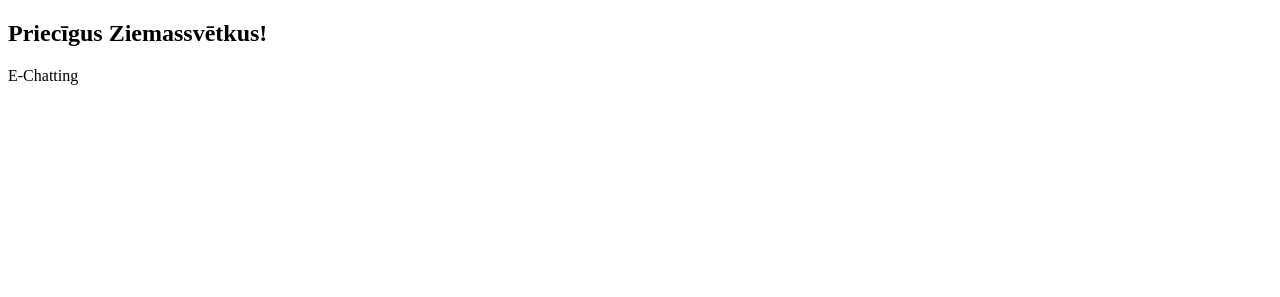
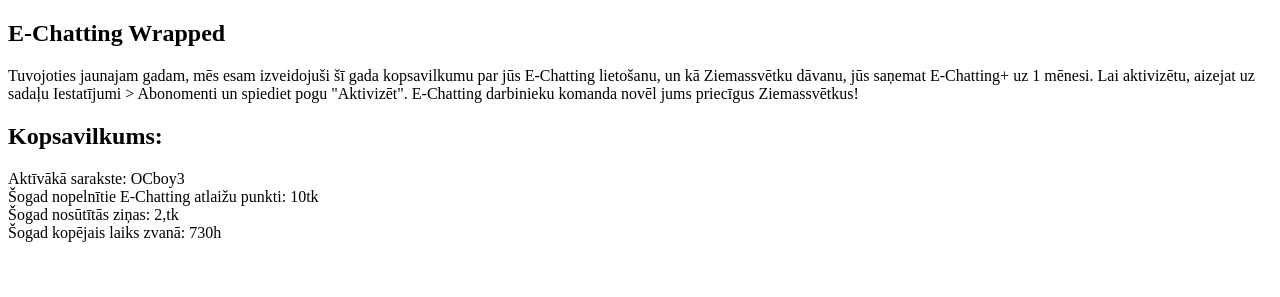
Before and after one commit to ocbwoy3/echatting, a plain HTML site: page docs/watchmas.html in a window 1280 px wide. Drawn offline with Linux system fonts and the light colour scheme.

Commit message:
Update watchmas.html

```diff
--- a/docs/watchmas.html
+++ b/docs/watchmas.html
@@ -5,9 +5,25 @@
   </head>
     <body>
       <article>
-        <h1>Priecīgus Ziemassvētkus!</h1>
+        <h1>E-Chatting Wrapped</h1>
         <p>
-            E-Chatting
+            Tuvojoties jaunajam gadam,
+            mēs esam izveidojuši šī gada
+            kopsavilkumu par jūs E-Chatting
+            lietošanu, un kā Ziemassvētku dāvanu,
+            jūs saņemat E-Chatting+ uz 1 mēnesi.
+            Lai aktivizētu, aizejat uz sadaļu
+            Iestatījumi > Abonomenti un
+            spiediet pogu "Aktivizēt".
+            E-Chatting darbinieku komanda
+            novēl jums priecīgus Ziemassvētkus!
+            <br>
+            <h2>Kopsavilkums:</h2>
+            Aktīvākā sarakste: OCboy3<br>
+            Šogad nopelnītie E-Chatting atlaižu
+            punkti: 10tk<br>
+            Šogad nosūtītās ziņas: 2,tk<br>
+            Šogad kopējais laiks zvanā: 730h
         </p>
         <br><br>
       </article>
```
